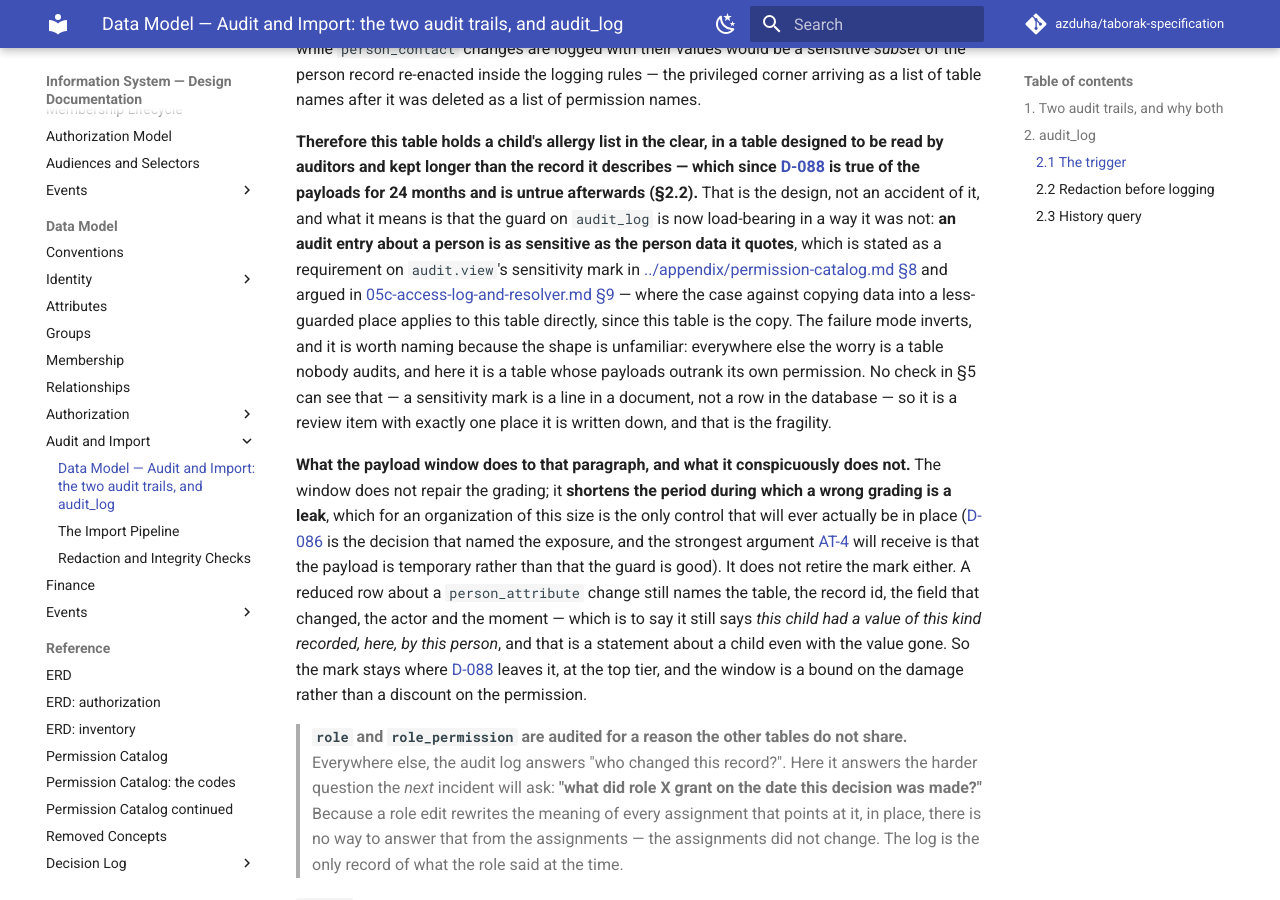
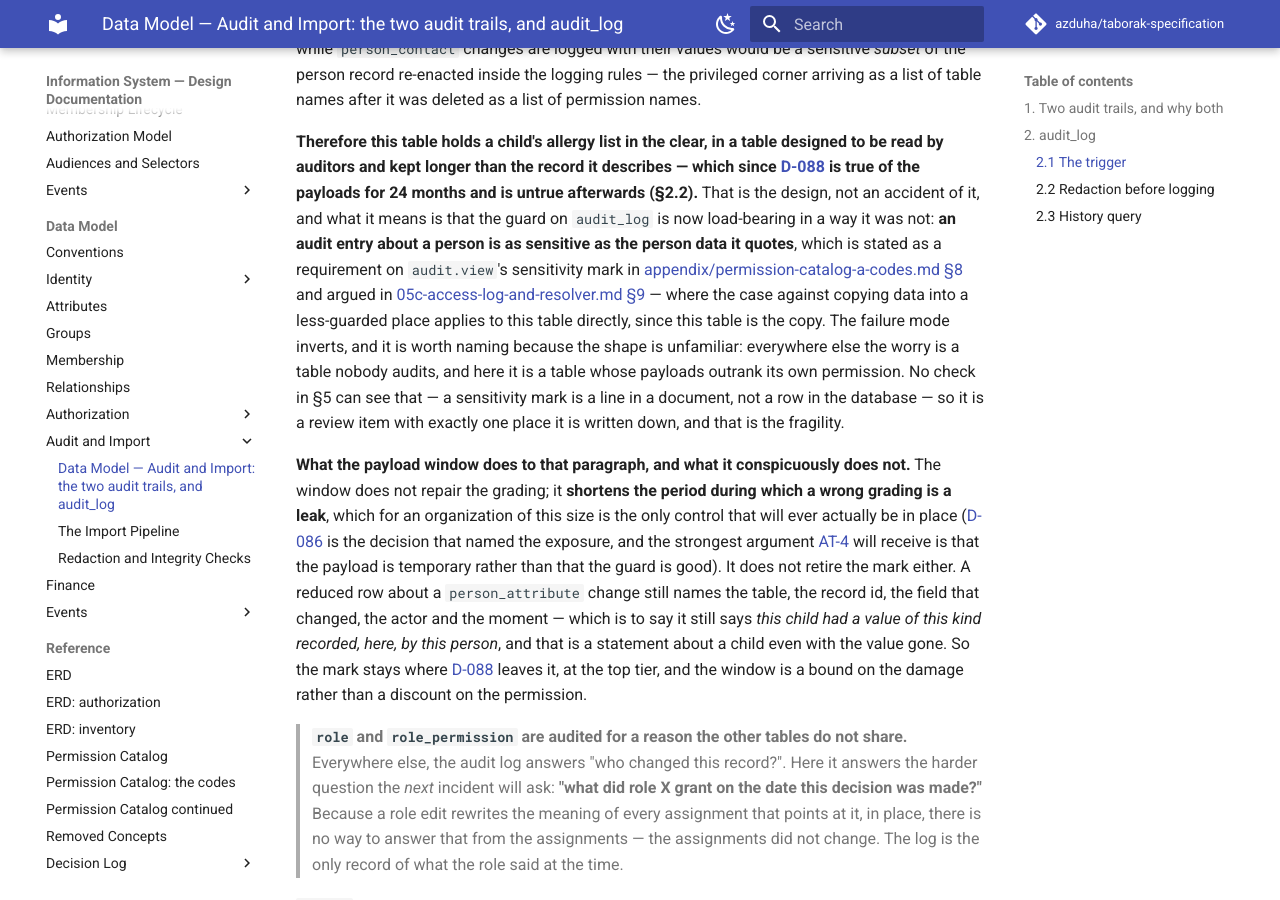
Before and after one commit to azduha/taborak-specification, an MkDocs documentation site: the page built from docs/data-model/06-audit-and-import.md, in a window 1280 px wide and 900 px high, scrolled down 4119 px. Built offline with MkDocs 1.6.1 and Material for MkDocs 9.7.7, drawn with Linux system fonts in a browser that asks for light colours; comment, search, counter and statistics services are not loaded; some of the changed text lies outside the part shown.

Commit message:
Name the catalog part a §8 link points at, and correct the record
Five links in data-model were labelled `../appendix/permission-catalog.md §8`
while pointing at permission-catalog-a-codes.md#8-audit-and-system. The index
page is a real file with a §1 and no §8, so a reader told to look at "§8" of
it found nothing — the label named the wrong part of the split catalog. The
links themselves were sound, so no dead-link check could ever have caught
this; the label now says which part carries §8.

The previous commit claimed it had fixed one of these labels. It had not.
What that commit did fix was a link labelled
`../decisions/decision-log.md`, a file that stopped existing when the decision
log was split by round — that one is genuinely gone. Recording the difference
here rather than letting the earlier message stand.

Verified: strict build with no warnings, no dead links, no dead anchors.

Co-Authored-By: Claude Code <noreply@anthropic.com>

```diff
--- a/docs/data-model/06-audit-and-import.md
+++ b/docs/data-model/06-audit-and-import.md
@@ -144,7 +144,7 @@ is true of the payloads for 24 months and is untrue afterwards (§2.2).** That i
 and what it means is that the guard on `audit_log` is now load-bearing in a way it was not: **an audit
 entry about a person is as sensitive as the person data it quotes**, which is stated as a requirement
 on `audit.view`'s sensitivity mark in
-[../appendix/permission-catalog.md §8](../appendix/permission-catalog-a-codes.md#8-audit-and-system)
+[appendix/permission-catalog-a-codes.md §8](../appendix/permission-catalog-a-codes.md#8-audit-and-system)
 and argued in [05c-access-log-and-resolver.md §9](05c-access-log-and-resolver.md#9-access_log) — where the case against
 copying data into a less-guarded place applies to this table directly, since this table is the copy.
 The failure mode inverts, and it is worth naming because the shape is unfamiliar: everywhere else the
@@ -276,7 +276,7 @@ them this section's own decisions:
 
 What is right about the proposal is kept as the guard instead: the copy *is* as sensitive as what it
 quotes, so the permission that reads it belongs at the top of the catalog
-([../appendix/permission-catalog.md §8](../appendix/permission-catalog-a-codes.md#8-audit-and-system)), and
+([appendix/permission-catalog-a-codes.md §8](../appendix/permission-catalog-a-codes.md#8-audit-and-system)), and
 that is a line in a document rather than a mechanism, which is the weakness to keep in view.
 
 **What the credential list is not, stated where a reviewer will read it.** It is not the thing
```
Also changed, not shown: docs/data-model/00-conventions.md (+1 -1 lines), docs/data-model/05c-access-log-and-resolver.md (+1 -1 lines), docs/data-model/09-attributes.md (+1 -1 lines).
